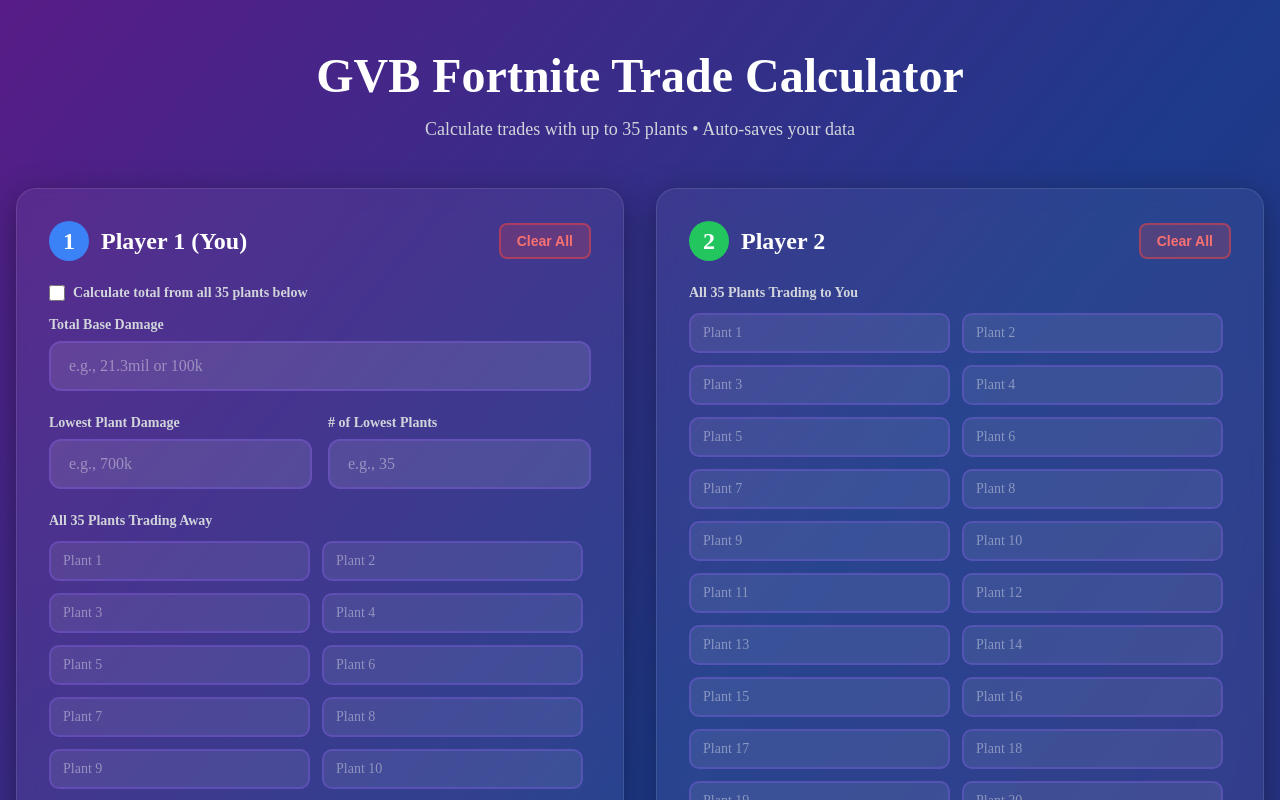
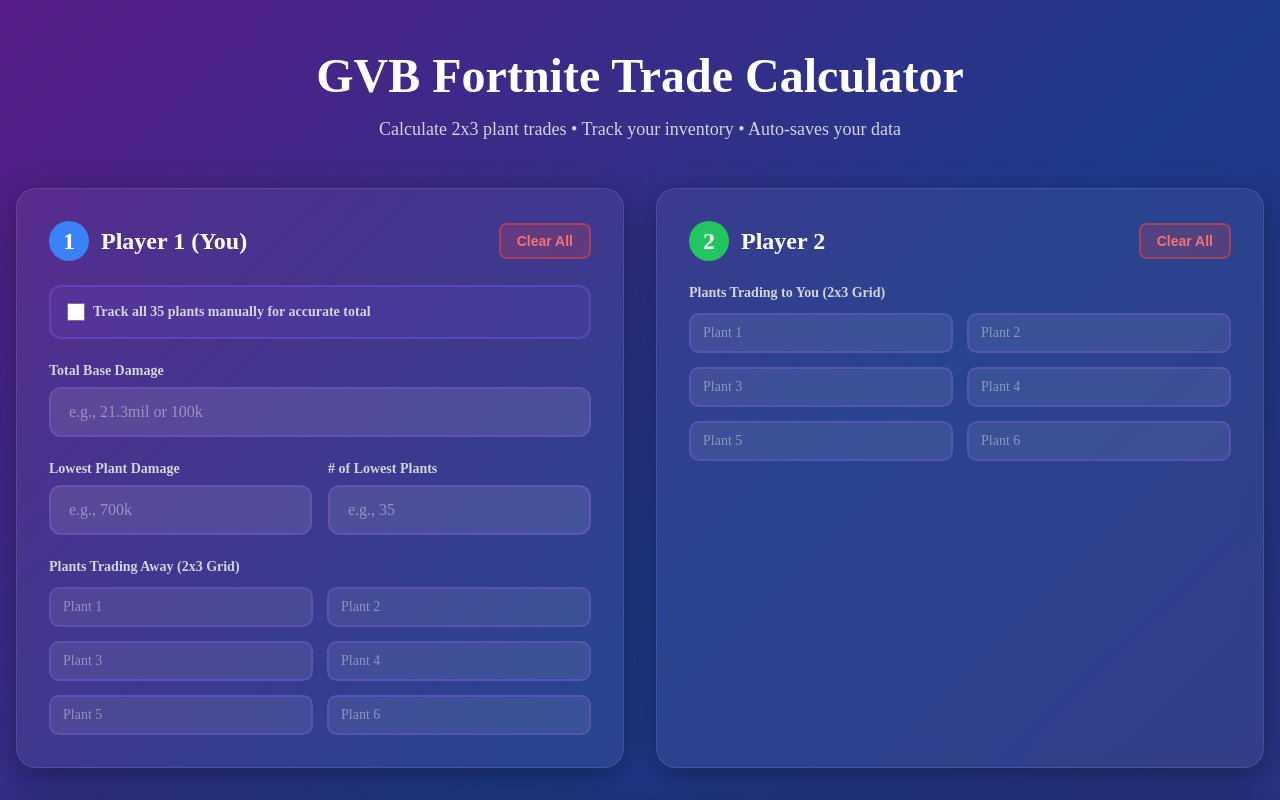
Before and after one commit to MrMendozah/GVBFortniteCalculator, a Next.js app: page / in a window 1280 px wide. Shown: the top 800 px of the page. Built offline with nearby package versions, Linux system fonts and the light colour scheme.

Commit message:
Enhance trade calculator with inventory features
Refactor trade calculation and inventory management. Introduce player trade slots and manual inventory tracking.

```diff
--- a/pages/index.js
+++ b/pages/index.js
@@ -59,11 +59,12 @@
 export default function TradeCalculator() {
   const canvasRef = useRef(null)
   const [player1Total, setPlayer1Total] = useLocalStorage('player1Total', '')
-  const [player1Plants, setPlayer1Plants] = useLocalStorage('player1Plants', Array(35).fill(''))
-  const [player2Plants, setPlayer2Plants] = useLocalStorage('player2Plants', Array(35).fill(''))
+  const [player1TradeSlots, setPlayer1TradeSlots] = useLocalStorage('player1TradeSlots', ['', '', '', '', '', ''])
+  const [player2TradeSlots, setPlayer2TradeSlots] = useLocalStorage('player2TradeSlots', ['', '', '', '', '', ''])
   const [lowestPlantDamage, setLowestPlantDamage] = useLocalStorage('lowestPlantDamage', '')
   const [lowestPlantCount, setLowestPlantCount] = useLocalStorage('lowestPlantCount', '')
-  const [useCalculatedTotal, setUseCalculatedTotal] = useLocalStorage('useCalculatedTotal', false)
+  const [useManualInventory, setUseManualInventory] = useLocalStorage('useManualInventory', false)
+  const [inventoryPlants, setInventoryPlants] = useLocalStorage('inventoryPlants', Array(35).fill(''))
 
   // Particle animation
   useEffect(() => {
@@ -151,15 +152,15 @@
 
   // Calculate trade outcome
   const calculateTrade = () => {
-    // Calculate total from all plants if checkbox is enabled
-    const calculatedP1Total = player1Plants.reduce((sum, plant) => sum + parseNumber(plant), 0)
-    const p1Total = useCalculatedTotal ? calculatedP1Total : parseNumber(player1Total)
+    // Calculate total - either from manual inventory or from input
+    const calculatedTotal = inventoryPlants.reduce((sum, plant) => sum + parseNumber(plant), 0)
+    const p1Total = useManualInventory ? calculatedTotal : parseNumber(player1Total)
 
     const lowestDamage = parseNumber(lowestPlantDamage)
     const lowestCount = parseNumber(lowestPlantCount)
 
-    const p1Giving = player1Plants.reduce((sum, plant) => sum + parseNumber(plant), 0)
-    const p2Giving = player2Plants.reduce((sum, plant) => sum + parseNumber(plant), 0)
+    const p1Giving = player1TradeSlots.reduce((sum, plant) => sum + parseNumber(plant), 0)
+    const p2Giving = player2TradeSlots.reduce((sum, plant) => sum + parseNumber(plant), 0)
 
     // Calculate total plant damage for lowest plants
     const totalLowestPlantDamage = lowestDamage * lowestCount
@@ -185,27 +186,34 @@
 
   const trade = calculateTrade()
 
-  const updatePlant = (player, index, value) => {
+  const updateTradeSlot = (player, index, value) => {
     if (player === 1) {
-      const newPlants = [...player1Plants]
-      newPlants[index] = value
-      setPlayer1Plants(newPlants)
+      const newSlots = [...player1TradeSlots]
+      newSlots[index] = value
+      setPlayer1TradeSlots(newSlots)
     } else {
-      const newPlants = [...player2Plants]
-      newPlants[index] = value
-      setPlayer2Plants(newPlants)
+      const newSlots = [...player2TradeSlots]
+      newSlots[index] = value
+      setPlayer2TradeSlots(newSlots)
     }
   }
 
+  const updateInventoryPlant = (index, value) => {
+    const newPlants = [...inventoryPlants]
+    newPlants[index] = value
+    setInventoryPlants(newPlants)
+  }
+
   const clearPlayer1 = () => {
-    setPlayer1Plants(Array(35).fill(''))
+    setPlayer1TradeSlots(['', '', '', '', '', ''])
     setPlayer1Total('')
     setLowestPlantDamage('')
     setLowestPlantCount('')
+    setInventoryPlants(Array(35).fill(''))
   }
 
   const clearPlayer2 = () => {
-    setPlayer2Plants(Array(35).fill(''))
+    setPlayer2TradeSlots(['', '', '', '', '', ''])
   }
 
   return (
@@ -225,7 +233,7 @@
               GVB Fortnite Trade Calculator
             </h1>
             <p style={{ color: '#d1d5db', fontSize: '1.125rem' }}>
-              Calculate trades with up to 35 plants • Auto-saves your data
+              Calculate 2x3 plant trades • Track your inventory • Auto-saves your data
             </p>
           </div>
 
@@ -243,19 +251,21 @@
                 </button>
               </div>
 
-              <div style={{ marginBottom: '1rem' }}>
-                <label style={{ color: '#d1d5db', fontSize: '0.875rem', fontWeight: '600', marginBottom: '0.5rem', display: 'flex', alignItems: 'center', gap: '0.5rem' }}>
+              {/* Inventory Mode Toggle */}
+              <div style={{ marginBottom: '1.5rem', padding: '1rem', background: 'rgba(139, 92, 246, 0.1)', borderRadius: '12px', border: '2px solid rgba(139, 92, 246, 0.3)' }}>
+                <label style={{ color: '#d1d5db', fontSize: '0.875rem', fontWeight: '600', display: 'flex', alignItems: 'center', gap: '0.5rem', cursor: 'pointer' }}>
                   <input
                     type="checkbox"
-                    checked={useCalculatedTotal}
-                    onChange={(e) => setUseCalculatedTotal(e.target.checked)}
-                    style={{ width: '16px', height: '16px', cursor: 'pointer' }}
+                    checked={useManualInventory}
+                    onChange={(e) => setUseManualInventory(e.target.checked)}
+                    style={{ width: '18px', height: '18px', cursor: 'pointer' }}
                   />
-                  Calculate total from all 35 plants below
+                  Track all 35 plants manually for accurate total
                 </label>
               </div>
 
-              {!useCalculatedTotal && (
+              {/* Total Damage Input or Inventory */}
+              {!useManualInventory ? (
                 <div style={{ marginBottom: '1.5rem' }}>
                   <label style={{ color: '#d1d5db', fontSize: '0.875rem', fontWeight: '600', marginBottom: '0.5rem', display: 'block' }}>
                     Total Base Damage
@@ -268,8 +278,32 @@
                     className="input-field"
                   />
                 </div>
+              ) : (
+                <div style={{ marginBottom: '1.5rem' }}>
+                  <label style={{ color: '#d1d5db', fontSize: '0.875rem', fontWeight: '600', marginBottom: '0.75rem', display: 'block' }}>
+                    All 35 Plants Inventory
+                    <span style={{ marginLeft: '0.5rem', color: '#a78bfa', fontSize: '0.875rem' }}>
+                      (Total: {formatNumber(trade.p1Total)})
+                    </span>
+                  </label>
+                  <div style={{ maxHeight: '300px', overflowY: 'auto', paddingRight: '0.5rem' }} className="custom-scrollbar">
+                    <div style={{ display: 'grid', gridTemplateColumns: 'repeat(2, 1fr)', gap: '0.75rem' }}>
+                      {inventoryPlants.map((plant, index) => (
+                        <input
+                          key={index}
+                          type="text"
+                          value={plant}
+                          onChange={(e) => updateInventoryPlant(index, e.target.value)}
+                          placeholder={`Plant ${index + 1}`}
+                          className="input-field-small"
+                        />
+                      ))}
+                    </div>
+                  </div>
+                </div>
               )}
 
+              {/* Lowest Plant Info */}
               <div style={{ display: 'grid', gridTemplateColumns: '1fr 1fr', gap: '1rem', marginBottom: '1.5rem' }}>
                 <div>
                   <label style={{ color: '#d1d5db', fontSize: '0.875rem', fontWeight: '600', marginBottom: '0.5rem', display: 'block' }}>
@@ -297,22 +331,21 @@
                 </div>
               </div>
 
+              {/* Trade Slots */}
               <label style={{ color: '#d1d5db', fontSize: '0.875rem', fontWeight: '600', marginBottom: '0.75rem', display: 'block' }}>
-                All 35 Plants Trading Away
+                Plants Trading Away (2x3 Grid)
               </label>
-              <div style={{ maxHeight: '500px', overflowY: 'auto', paddingRight: '0.5rem' }} className="custom-scrollbar">
-                <div style={{ display: 'grid', gridTemplateColumns: 'repeat(2, 1fr)', gap: '0.75rem' }}>
-                  {player1Plants.map((plant, index) => (
+              <div style={{ display: 'grid', gridTemplateColumns: 'repeat(2, 1fr)', gap: '0.875rem' }}>
+                {player1TradeSlots.map((plant, index) => (
                   <input
                     key={index}
                     type="text"
                     value={plant}
-                      onChange={(e) => updatePlant(1, index, e.target.value)}
+                    onChange={(e) => updateTradeSlot(1, index, e.target.value)}
                     placeholder={`Plant ${index + 1}`}
                     className="input-field-small"
                   />
                 ))}
-                </div>
               </div>
             </div>
 
@@ -329,21 +362,19 @@
               </div>
 
               <label style={{ color: '#d1d5db', fontSize: '0.875rem', fontWeight: '600', marginBottom: '0.75rem', display: 'block' }}>
-                All 35 Plants Trading to You
+                Plants Trading to You (2x3 Grid)
               </label>
-              <div style={{ maxHeight: '500px', overflowY: 'auto', paddingRight: '0.5rem' }} className="custom-scrollbar">
-                <div style={{ display: 'grid', gridTemplateColumns: 'repeat(2, 1fr)', gap: '0.75rem' }}>
-                  {player2Plants.map((plant, index) => (
+              <div style={{ display: 'grid', gridTemplateColumns: 'repeat(2, 1fr)', gap: '0.875rem' }}>
+                {player2TradeSlots.map((plant, index) => (
                   <input
                     key={index}
                     type="text"
                     value={plant}
-                      onChange={(e) => updatePlant(2, index, e.target.value)}
+                    onChange={(e) => updateTradeSlot(2, index, e.target.value)}
                     placeholder={`Plant ${index + 1}`}
                     className="input-field-small"
                   />
                 ))}
-                </div>
               </div>
             </div>
           </div>
@@ -386,7 +417,7 @@
               <div className="result-card" style={{ borderColor: trade.p1IsGood ? '#4ade80' : '#f87171' }}>
                 <div style={{ textAlign: 'center' }}>
                   <p style={{ color: '#d1d5db', marginBottom: '0.5rem', fontSize: '0.75rem' }}>
-                    {useCalculatedTotal ? 'Current Total (Calculated)' : 'Current Total'}
+                    {useManualInventory ? 'Current Total (From Inventory)' : 'Current Total'}
                   </p>
                   <p style={{ fontSize: '1.5rem', fontWeight: 'bold', color: '#9ca3af', marginBottom: '0.5rem' }}>
                     {formatNumber(trade.p1Total)}
```
Lines whose indentation alone changed are shown as unchanged.
